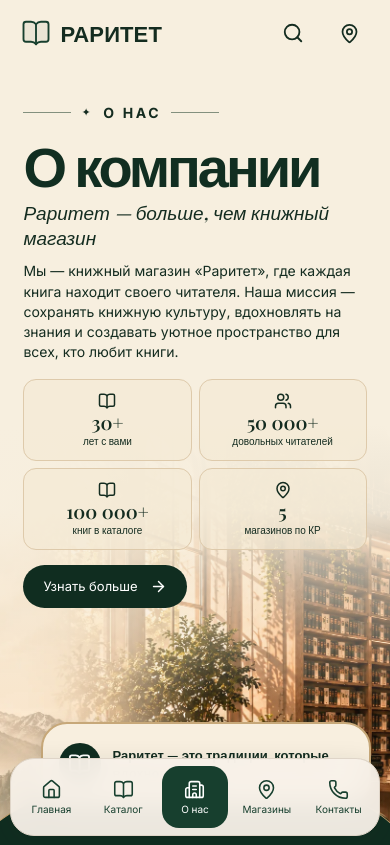
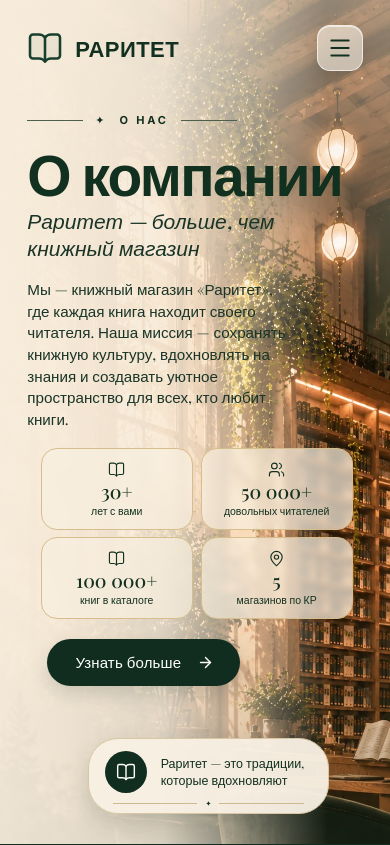
Before and after one commit to ashirus1719-ai/raritet, a Next.js app: page /about in a window 390 px wide. Shown: the top 845 px of the page. Built offline with nearby package versions, Linux system fonts and the light colour scheme; no server answers; the database is empty.

Commit message:
adaptive for o nas

```diff
--- a/app/about/about.module.css
+++ b/app/about/about.module.css
@@ -489,3 +489,68 @@
 @media (min-width:651px) and (max-height:800px){
   .hero{min-height:820px;padding-top:105px;padding-bottom:145px}.copy{margin-top:0}.copy h1{font-size:clamp(64px,7vw,86px);margin-block:10px}.copy h2{font-size:21px;margin-bottom:13px}.description{font-size:15px;line-height:1.42;margin-bottom:18px}.stats>div{height:88px}.button{margin-top:19px;padding:12px 24px}.note{bottom:4%;transform:scale(.84);transform-origin:bottom right}
 }
+
+/* Mobile composition: keep the Raritet wordmark and let the supplied library art fill the page. */
+@media(max-width:650px){
+  .aboutPage{padding-bottom:0}
+  .header{position:absolute!important;inset:0 0 auto;height:72px!important;padding:0 6%!important;background:linear-gradient(180deg,#f7efdfd9,transparent)!important}
+  .header :global(.wordmark){font-size:23px;gap:9px}
+  .header :global(.brand-mark){width:34px;height:34px}
+  .header :global(.header-tools){gap:14px}
+  .hero{min-height:100svh;padding:100px 6% 190px;background-size:auto 100%;background-position:68% center;background-color:#f7efdf}
+  .hero:before{background:linear-gradient(180deg,#f7efdf 0%,#f7efdfed 39%,#f7efdfd9 55%,#f7efdf66 76%,#f7efdf12 100%)}
+  .copy h1{font-size:clamp(54px,13vw,72px);line-height:.98}
+  .description{font-size:15px;line-height:1.5}
+  .stats{gap:9px}
+  .stats>div{min-height:86px;height:auto;background:#f7efdfd9;backdrop-filter:blur(4px)}
+  .stats span{font-size:11px}
+  .button{min-height:48px;padding-inline:24px}
+  .note{bottom:28px}
+}
+
+/* Hamburger menu (mobile only) */
+.menu{display:none}
+
+/* Mobile layout matching the supplied reference */
+@media(max-width:650px){
+  .aboutPage{background:#102d20}
+  .header{position:absolute!important;inset:0 0 auto;height:96px!important;padding:0 7%!important;background:transparent!important}
+  .header :global(.wordmark){font-size:22px;gap:12px;font-weight:700;letter-spacing:.02em;color:#12301f}
+  .header :global(.brand-mark){width:36px;height:36px;stroke-width:1.7}
+  .header :global(.header-tools){display:none}
+  .menu{display:block;position:relative}
+  .menu summary{list-style:none;width:46px;height:46px;display:grid;place-items:center;border-radius:13px;cursor:pointer;color:#12301f;background:#f6efe399;border:1px solid #ffffffa6;box-shadow:0 4px 14px #3b2a1426,inset 0 1px 0 #fff9;backdrop-filter:blur(10px);-webkit-backdrop-filter:blur(10px)}
+  .menu summary::-webkit-details-marker{display:none}
+  .menuPanel{position:absolute;right:0;top:56px;min-width:200px;display:flex;flex-direction:column;padding:8px;border-radius:18px;background:#f8f1e4f5;border:1px solid #dcc6a0;box-shadow:0 14px 34px #1b241b33;backdrop-filter:blur(12px)}
+  .menuPanel a{padding:12px 14px;border-radius:12px;font:500 16px/1.2 var(--serif);color:#12301f}
+  .menuPanel a[aria-current=page]{background:#102d20;color:#fff}
+
+  .hero{min-height:100svh;flex-direction:column;align-items:stretch;padding:112px 7% calc(108px + env(safe-area-inset-bottom));background:#efe2cb url('/images/about-mobile-bg.webp') 72% top/cover no-repeat}
+  .hero:before{display:block;background:linear-gradient(90deg,#f7ecdcf2 0%,#f7ecdcd9 42%,#f7ecdc66 66%,#f7ecdc00 84%),linear-gradient(180deg,#f7ecdc80 0%,#f7ecdc00 40%,#f7ecdc00 70%,#10281c55 100%)}
+  .mountainLine{display:none}
+  .copy{width:100%;margin:0;color:#12301f}
+  .eyebrow{gap:12px;font-size:11px;letter-spacing:.26em;color:#12301f}
+  .eyebrow span{width:56px;background:#4f5f4c}
+  .eyebrow b{font-size:11px;font-weight:700}
+  .copy h1{margin:14px 0 6px;font:700 clamp(46px,14.6vw,62px)/1.02 var(--serif);letter-spacing:-.03em;white-space:nowrap;color:#12301f}
+  .copy h2{margin:0 0 18px;font:italic 500 clamp(19px,5.4vw,23px)/1.3 var(--serif);max-width:270px;color:#1a3527}
+  .description{max-width:270px;margin:0 0 18px;font:400 clamp(14px,3.9vw,15.5px)/1.42 var(--serif);color:#1a3527}
+  .stats{grid-template-columns:repeat(2,minmax(0,1fr));gap:7px 8px;max-width:none;margin:0 3% 0 4%}
+  .stats>div{height:auto;min-height:82px;padding:9px 6px;border:1px solid #d6bd8c;border-radius:16px;background:#f8efe0b3;backdrop-filter:blur(3px);-webkit-backdrop-filter:blur(3px);color:#12301f}
+  .stats svg{width:17px;height:17px;margin:0 0 3px;stroke-width:1.6}
+  .stats strong{font:500 19px/1.15 var(--serif)}
+  .stats span{margin-top:2px;font:400 10.5px/1.25 var(--serif)}
+  .button{align-self:flex-start;margin:20px 0 0 6%;min-height:47px;padding:0 26px 0 28px;gap:16px;font:400 15px/1 var(--serif);letter-spacing:.01em;box-shadow:0 8px 18px #0f241826}
+  .note{position:relative;right:auto;bottom:auto;align-self:center;width:min(268px,72%);min-height:70px;margin:auto 0 0 8%;padding:12px 16px 20px;gap:14px;border:1px solid #d9c6a3;border-radius:30px;background:#f8f1e4f2;box-shadow:0 10px 24px #0f22172e;transform:none}
+  .noteIcon{width:42px;height:42px}
+  .noteIcon svg{width:20px;stroke-width:1.7}
+  .note strong{font:400 12.5px/1.35 var(--serif);color:#12301f}
+  .noteStar{position:absolute;left:10%;right:10%;bottom:4px;display:flex;align-items:center;gap:8px;font-size:7px;color:#12301f}
+  .noteStar:before,.noteStar:after{content:"";flex:1;height:1px;background:#cdb88f}
+}
+
+/* Reference has no bottom tab bar on this screen — the hamburger menu provides navigation */
+@media(max-width:650px){
+  :global(body):has(.aboutPage) :global(.mobile-bottom-nav){display:none}
+  .hero{padding-bottom:calc(30px + env(safe-area-inset-bottom))}
+}
--- a/app/about/page.tsx
+++ b/app/about/page.tsx
@@ -1,7 +1,7 @@
 import type { Metadata } from "next";
 import Link from "next/link";
 import SiteFooter from "@/app/components/SiteFooter";
-import { ArrowRight, BookOpen, MapPin, Search, Users } from "lucide-react";
+import { ArrowRight, BookOpen, MapPin, Menu, Search, Users } from "lucide-react";
 import styles from "./about.module.css";
 import { getContent } from "@/lib/site-content";
 
@@ -22,6 +22,10 @@ export default async function AboutPage() {
         <Link className="wordmark" href="/" aria-label="Раритет — главная"><BookOpen className="brand-mark" size={42} strokeWidth={1.5}/><span>РАРИТЕТ</span></Link>
         <nav aria-label="Основная навигация"><Link href="/">Главная</Link><Link href="/books">Каталог</Link><Link href="/about" aria-current="page">О компании</Link><Link href="/stores">Магазины</Link><Link href="/#contacts">Контакты</Link></nav>
         <div className="header-tools"><Link href="/books" aria-label="Поиск по каталогу"><Search size={22}/></Link><Link href="/stores" aria-label="Наши магазины"><MapPin size={21}/></Link></div>
+        <details className={styles.menu}>
+          <summary aria-label="Открыть меню"><Menu size={26} strokeWidth={1.8}/></summary>
+          <div className={styles.menuPanel}><Link href="/">Главная</Link><Link href="/books">Каталог</Link><Link href="/about" aria-current="page">О компании</Link><Link href="/stores">Магазины</Link><Link href="/#contacts">Контакты</Link></div>
+        </details>
       </header>
       <section className={styles.hero}>
         <div className={styles.copy}>
```
Also changed, not shown: public/images/about-mobile-bg.webp (added).
